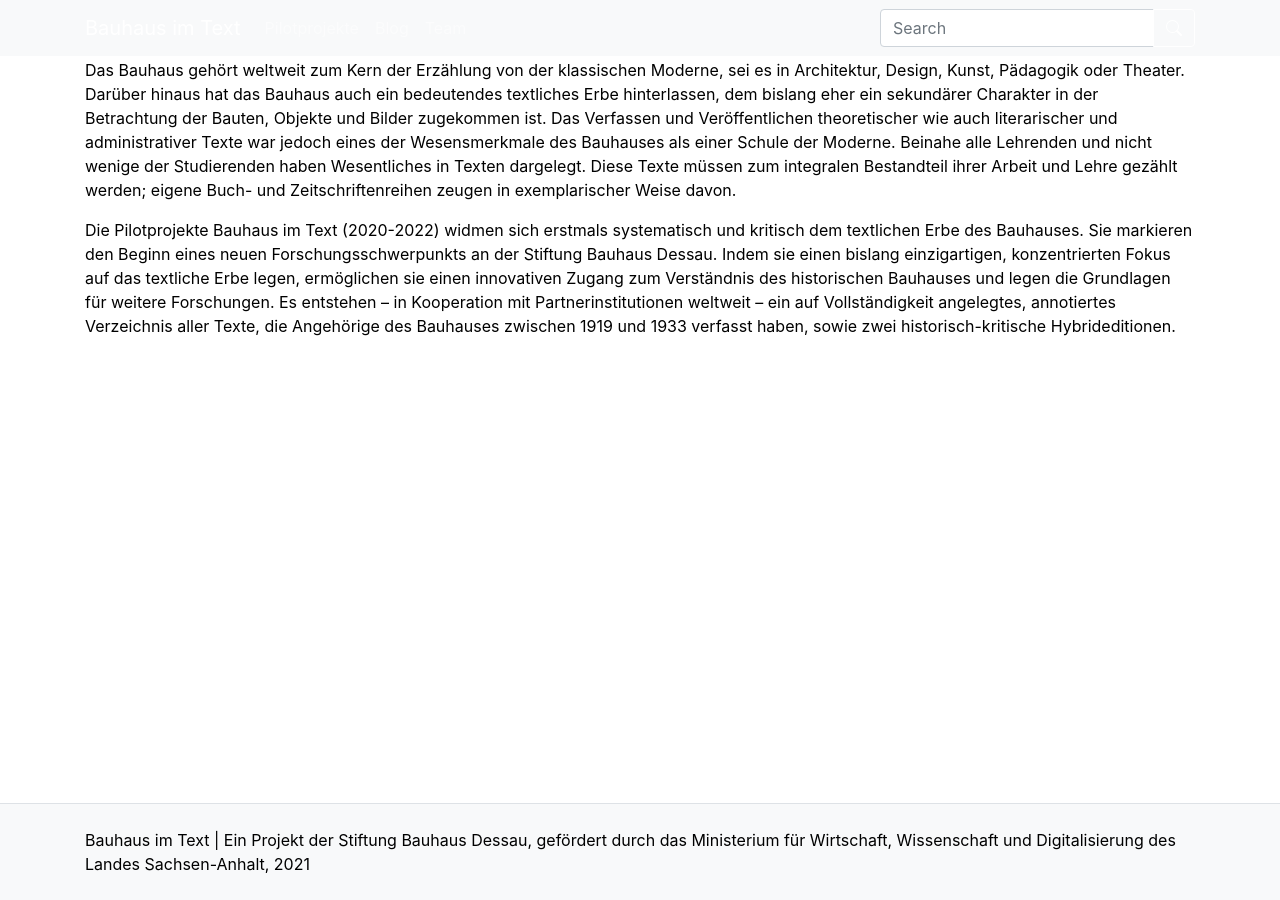
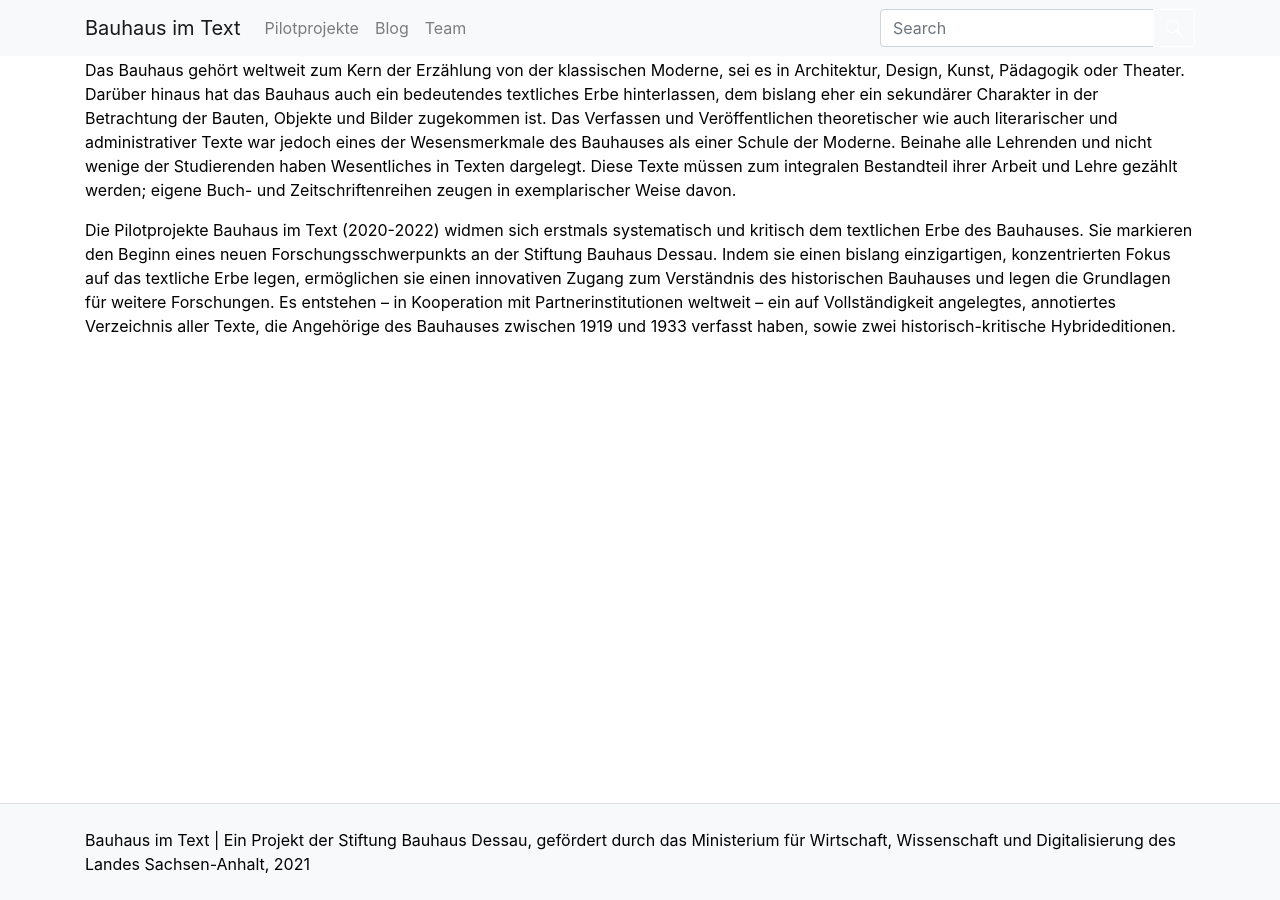
Before and after one commit to Bauhaus-im-Text/internetauftritt, a Jekyll site: the page built from pages/index.md, in a window 1280 px wide. Built offline with Jekyll 4.4.1, drawn with Linux system fonts in a browser that asks for light colours.

Commit message:
Update header.html

```diff
--- a/_includes/template/header.html
+++ b/_includes/template/header.html
@@ -1,4 +1,4 @@
-<nav class="navbar navbar-expand-lg navbar-dark bg-light fixed-top">
+<nav class="navbar navbar-expand-lg navbar-light bg-light fixed-top">
     <div class="container">
         <a class="navbar-brand" href="{{ '/' | relative_url }}">{{ site.title }}</a>
 
```
